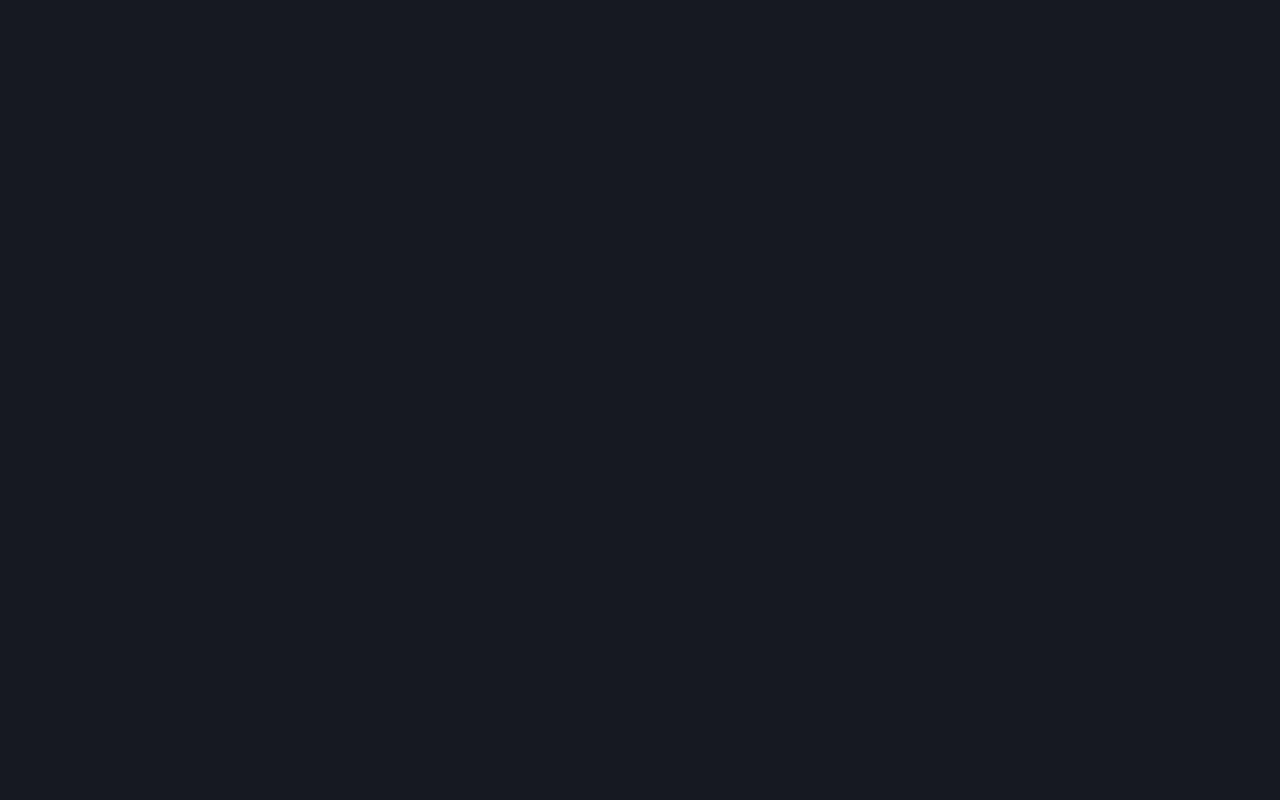
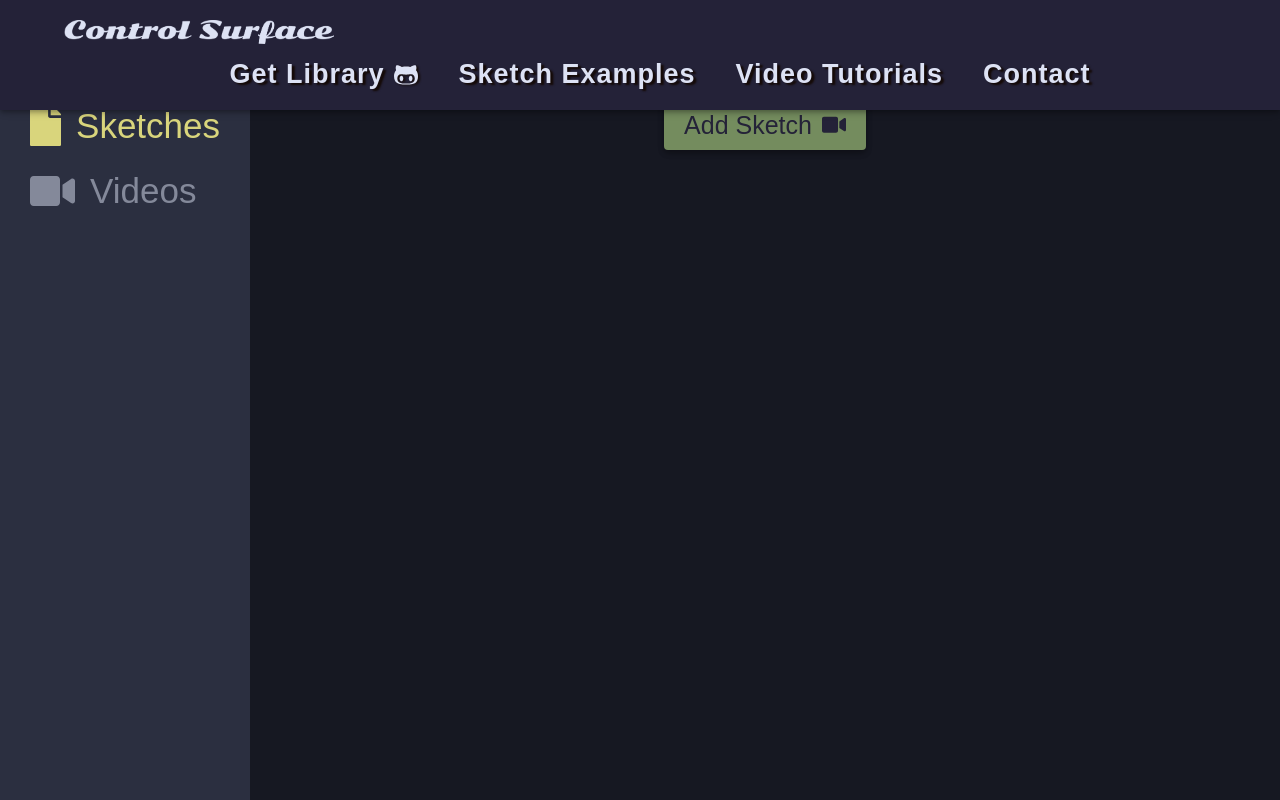
Before and after one commit to kentforth/Control-Surface, a Vue app: page /admin/sketches in a window 1280 px wide. Before the commit this address had no page. Built offline with nearby package versions, Linux system fonts and the light colour scheme; what vue-easy-lightbox would draw is missing.

Commit message:
create sketches page for admin

```diff
--- a/src/assets/scss/variables.scss
+++ b/src/assets/scss/variables.scss
@@ -9,8 +9,11 @@ $white: #DDE2F4;
 $dark: #161822;
 $dark-purple: #242238;
 $dark-gray: rgba(43,47,64, 0.7);
+$gray: #84899A;
+$gray-middle: #2B2F40;
 $accent: #D9D57C;
 $success: #558B2F;
+$green-middle: #748C5E;
 
 // Other
 $transition: 0.3s ease-in-out;
--- /dev/null
+++ b/src/components/admin/TheSidebar.vue
@@ -0,0 +1,56 @@
+<template>
+  <div class="sidebar">
+    <router-link :to="{ name: 'Admin-Sketches' }">
+      <fa icon="file" type="fas" class="icon" />
+      Sketches
+    </router-link>
+    <router-link :to="{ name: 'Home' }">
+      <fa icon="video" type="fas" class="icon" />
+      Videos
+    </router-link>
+  </div>
+</template>
+
+<script>
+export default {
+  name: "TheSidebar"
+};
+</script>
+
+<style scoped lang="scss">
+.sidebar {
+  position: fixed;
+  min-height: 100vh;
+  width: 250px;
+  background-color: $gray-middle;
+  padding: rem(30px);
+
+  a {
+    font-weight: 500;
+    color: $gray;
+    display: flex;
+    align-items: center;
+    font-size: rem(35px);
+    margin-bottom: rem(25px);
+
+    &:hover {
+      color: $gray-blue;
+    }
+
+    .icon {
+      margin-right: 15px;
+      width: 35px;
+    }
+
+    &:nth-child(2) {
+      .icon {
+        width: 45px;
+      }
+    }
+  }
+
+  .router-link-exact-active {
+    color: $accent;
+  }
+}
+</style>
--- /dev/null
+++ b/src/components/common/ButtonAdmin.vue
@@ -0,0 +1,67 @@
+<template>
+  <button
+    @click="click"
+    class="btn-admin"
+    :class="[buttonAdminBackground, buttonAdminColor]"
+  >
+    <span>{{ title }}</span>
+    <fa :icon="icon" :type="iconType" class="icon" />
+  </button>
+</template>
+
+<script>
+export default {
+  name: "ButtonAdmin",
+  props: {
+    title: {
+      type: String,
+      default: ""
+    },
+    icon: {
+      type: String,
+      default: ""
+    },
+    iconType: {
+      type: String,
+      default: ""
+    },
+    buttonAdminBackground: {
+      type: String,
+      default: ""
+    },
+    buttonAdminColor: {
+      type: String,
+      default: ""
+    }
+  },
+  methods: {
+    click() {
+      this.$emit("click");
+    }
+  }
+};
+</script>
+
+<style scoped lang="scss">
+.btn-admin {
+  height: 50px;
+  border-radius: $border-radius-small;
+  border: none;
+  padding: 10px 20px;
+  display: flex;
+  align-items: center;
+  font-size: rem(25px);
+  cursor: pointer;
+  outline: none;
+  box-shadow: 0 3px 6px rgba(0, 0, 0, 0.16), 0 3px 6px rgba(0, 0, 0, 0.23);
+
+  &:active {
+    box-shadow: none;
+    transform: translateY(2px);
+  }
+
+  .icon {
+    margin-left: 10px;
+  }
+}
+</style>
--- /dev/null
+++ b/src/layouts/Admin.vue
@@ -0,0 +1,33 @@
+<template>
+  <div class="default">
+    <Navigation />
+    <div class="page">
+      <TheSidebar />
+      <main class="main">
+        <slot></slot>
+      </main>
+    </div>
+  </div>
+</template>
+
+<script>
+import Navigation from "@/components/Navigation";
+import TheSidebar from "@/components/admin/TheSidebar";
+export default {
+  name: "Admin",
+  components: { TheSidebar, Navigation }
+};
+</script>
+
+<style scoped lang="scss">
+.page {
+  margin-top: rem(75px);
+  display: flex;
+}
+
+.main {
+  margin-left: 250px;
+  max-height: 100vh;
+  width: 100%;
+}
+</style>
--- a/src/plugins/font-awesome.js
+++ b/src/plugins/font-awesome.js
@@ -2,10 +2,15 @@ import { library } from "@fortawesome/fontawesome-svg-core";
 import { fab } from "@fortawesome/free-brands-svg-icons";
 import { fas } from "@fortawesome/free-solid-svg-icons";
 import { faGithubAlt, faVk } from "@fortawesome/free-brands-svg-icons";
-import { faCopy, faEnvelope } from "@fortawesome/free-solid-svg-icons";
+import {
+  faCopy,
+  faEnvelope,
+  faFile,
+  faVideo
+} from "@fortawesome/free-solid-svg-icons";
 import FontAwesomeIcon from "@/libs/FontAwesomeIcon.vue";
 
 library.add(fab, faGithubAlt, faVk);
-library.add(fas, faCopy, faEnvelope);
+library.add(fas, faCopy, faEnvelope, faFile, faVideo);
 
 export { FontAwesomeIcon };
--- a/src/router/index.js
+++ b/src/router/index.js
@@ -1,5 +1,6 @@
 import { createRouter, createWebHistory } from "vue-router";
 import Default from "@/layouts/Default";
+import Admin from "@/layouts/Admin";
 
 const routes = [
   {
@@ -55,6 +56,20 @@ const routes = [
       layout: Default
     },
     component: () => import("../views/Contact")
+  },
+  {
+    path: "/admin",
+    name: "Admin",
+    redirect: "/admin/sketches"
+  },
+  {
+    path: "/admin/sketches",
+    name: "Admin-Sketches",
+    meta: {
+      title: "Admin/Sketches",
+      layout: Admin
+    },
+    component: () => import("../views/admin/Sketches")
   }
 ];
 
--- /dev/null
+++ b/src/views/admin/Sketches.vue
@@ -0,0 +1,45 @@
+<template>
+  <div class="sketches">
+    <div class="sketches__buttons">
+      <ButtonAdmin
+        :title="'Add Sketch'"
+        :icon="'video'"
+        :icon-type="'fas'"
+        :button-admin-background="'btn-admin-background'"
+        :button-admin-color="'btn-admin-color'"
+      />
+    </div>
+  </div>
+</template>
+
+<script>
+import ButtonAdmin from "@/components/common/ButtonAdmin";
+export default {
+  name: "Sketches",
+  components: { ButtonAdmin }
+};
+</script>
+
+<style scoped lang="scss">
+.sketches {
+  display: grid;
+  grid-template-columns: 1fr;
+
+  &__buttons {
+    display: flex;
+    justify-content: center;
+    align-items: center;
+    width: 100%;
+    height: 100px;
+    text-align: center;
+  }
+
+  .btn-admin-background {
+    background-color: $green-middle;
+  }
+
+  .btn-admin-color {
+    color: $dark-purple;
+  }
+}
+</style>
```
